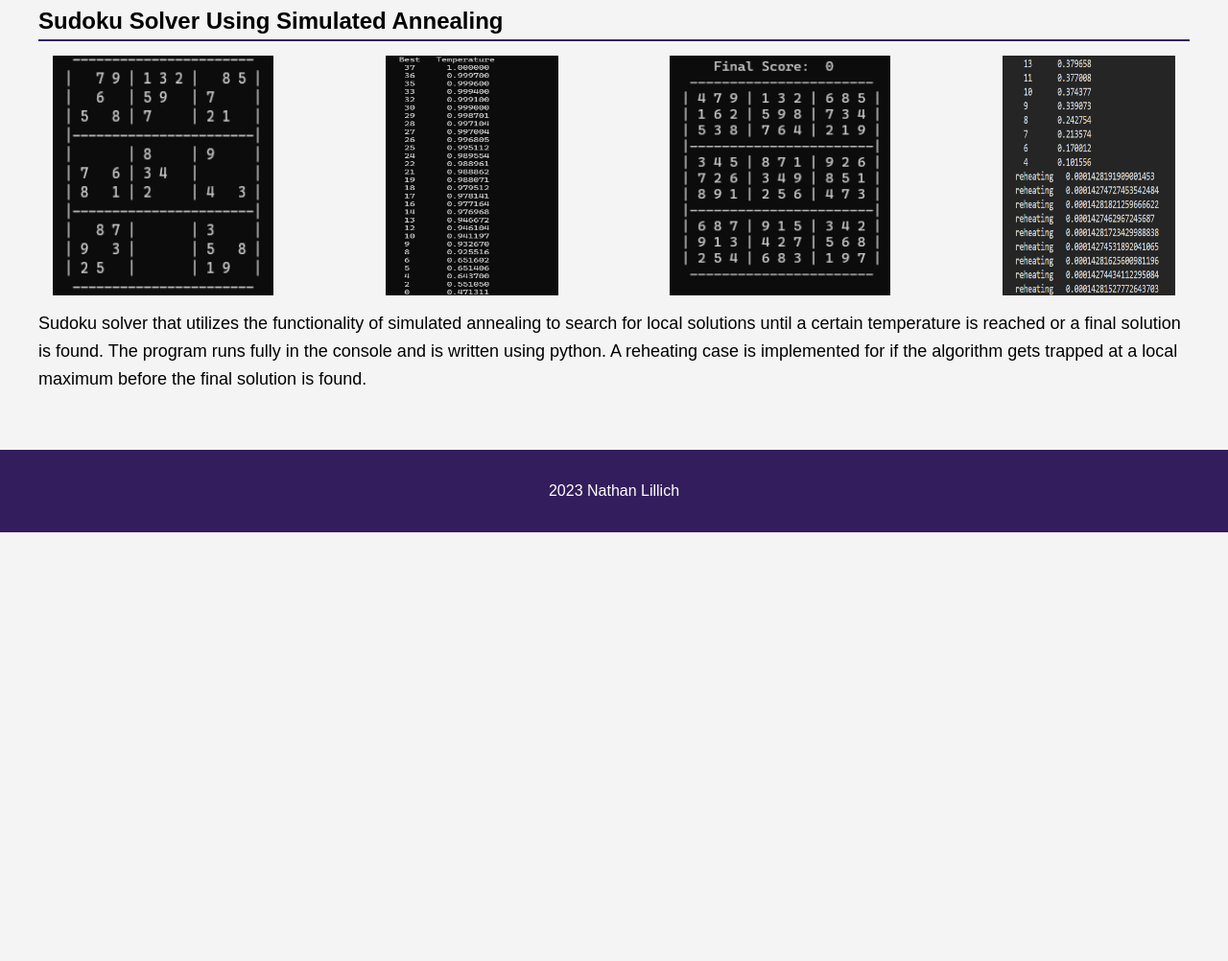
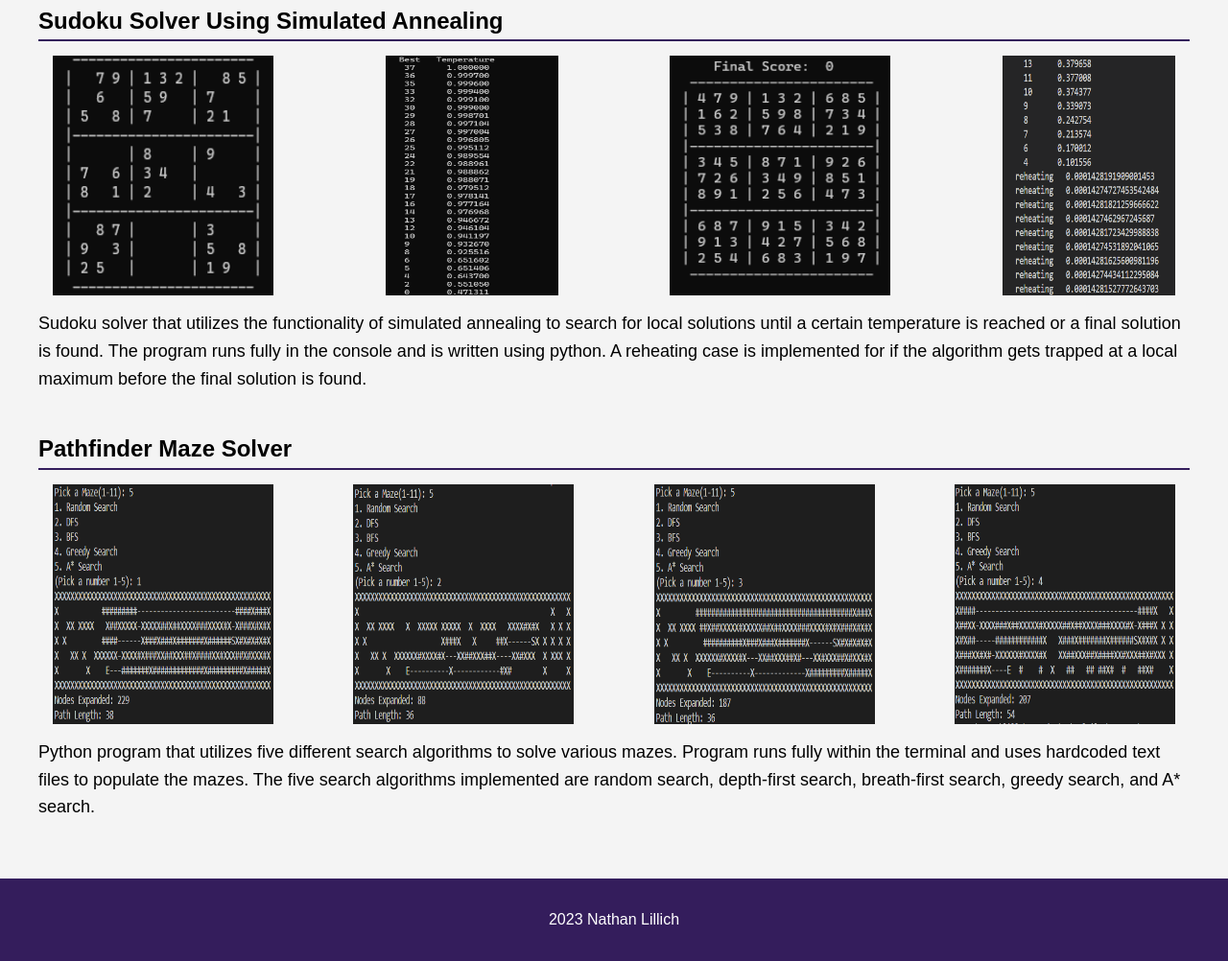
Before and after one commit to nlillich/Portfolio, a plain HTML site: page index.html in a window 1280 px wide. Shown: the part 711-1713 px from the top of the page at 96% size. Before the commit the page ends 1266 px from the top, so only its background shows below. Drawn offline with Linux system fonts and the light colour scheme.

Commit message:
Project3

```diff
--- a/index.html
+++ b/index.html
@@ -50,6 +50,22 @@
                 </p>
             </div>
         </div>
+        <div class="container">
+            <h2 class="borders">Pathfinder Maze Solver</h2>
+            <div class="portfolio-item">
+                <img src="images/randomSearch.png" alt="placeholder" class="img-4">
+                <img src="images/DFS.png" alt="placeholder" class="img-4">
+                <img src="images/BFS.png" alt="placeholder" class="img-4">
+                <img src="images/greedySearch.png" alt="placeholder" class="img-4">
+            </div>
+            <div class="description">
+                <p>
+                    Python program that utilizes five different search algorithms to solve various mazes. Program runs
+                    fully within the terminal and uses hardcoded text files to populate the mazes. The five search algorithms
+                    implemented are random search, depth-first search, breath-first search, greedy search, and A* search.
+                </p>
+            </div>
+        </div>
     </section>
 
     <footer>
```
Also changed, not shown: images/BFS.png (renamed from images/Screenshot 2023-11-05 172759.png), images/DFS.png (renamed from images/Screenshot 2023-11-05 172745.png), images/greedySearch.png (renamed from images/Screenshot 2023-11-05 172815.png), images/randomSearch.png (renamed from images/Screenshot 2023-11-05 172727.png).
